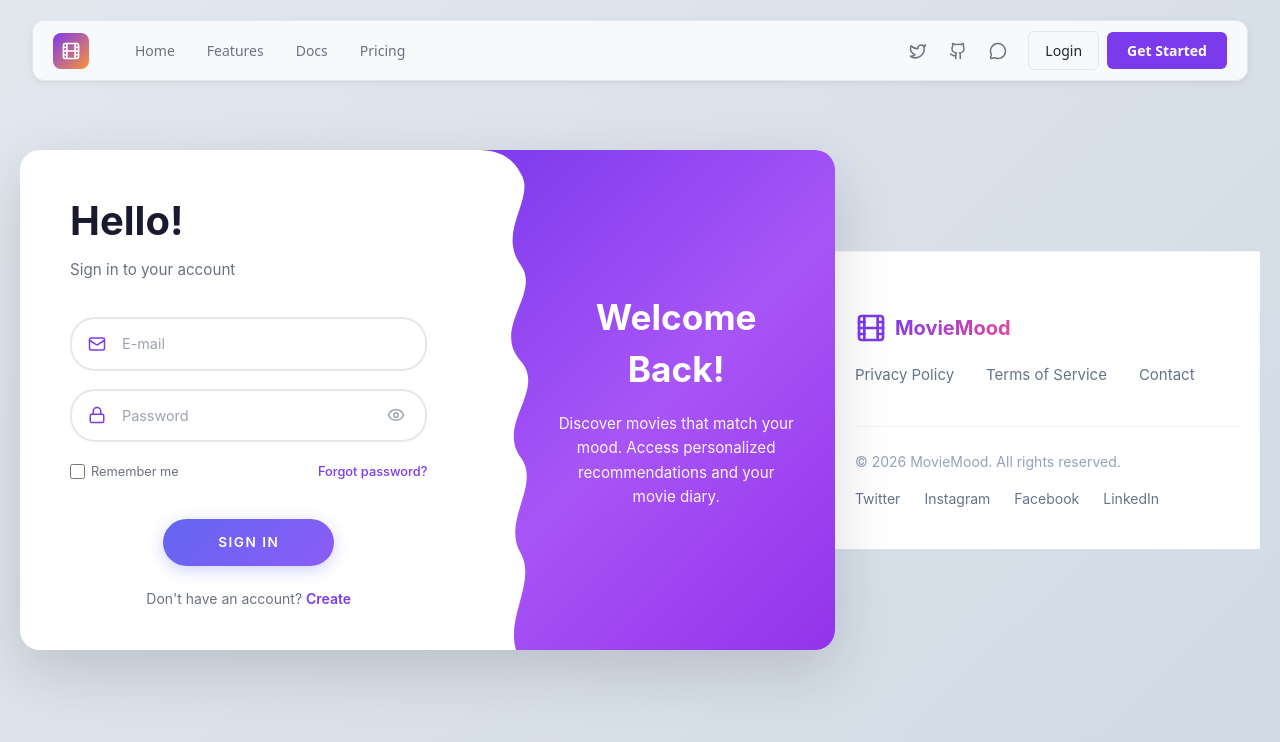
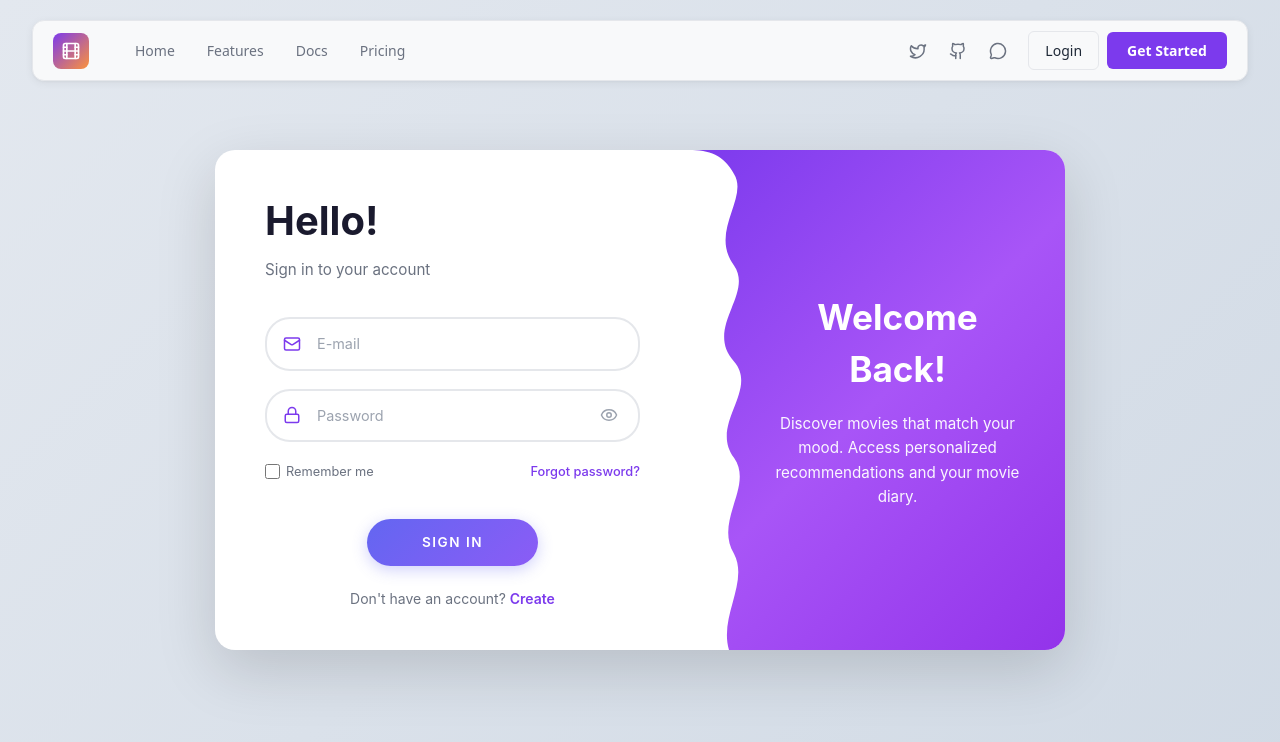
Before and after one commit to BitGladiator/MovieMood, a React (Vite) app in the folder frontend/: page /login in a window 1280 px wide. Shown: the top 742 px of the page. Built offline with nearby package versions, Linux system fonts and the light colour scheme; no server answers.

Commit message:
Fixed the login and register page

```diff
--- a/frontend/src/pages/Login.jsx
+++ b/frontend/src/pages/Login.jsx
@@ -412,7 +412,7 @@ export default function Login() {
         </motion.div>
 
         {/* Footer */}
-        <Footer />
+        {/* <Footer /> */}
       </div>
     </>
   );
--- a/frontend/src/pages/Register.jsx
+++ b/frontend/src/pages/Register.jsx
@@ -399,7 +399,7 @@ export default function Register() {
         </motion.div>
 
         {/* Footer */}
-        <Footer />
+        {/* <Footer /> */}
       </div>
     </>
   );
```
